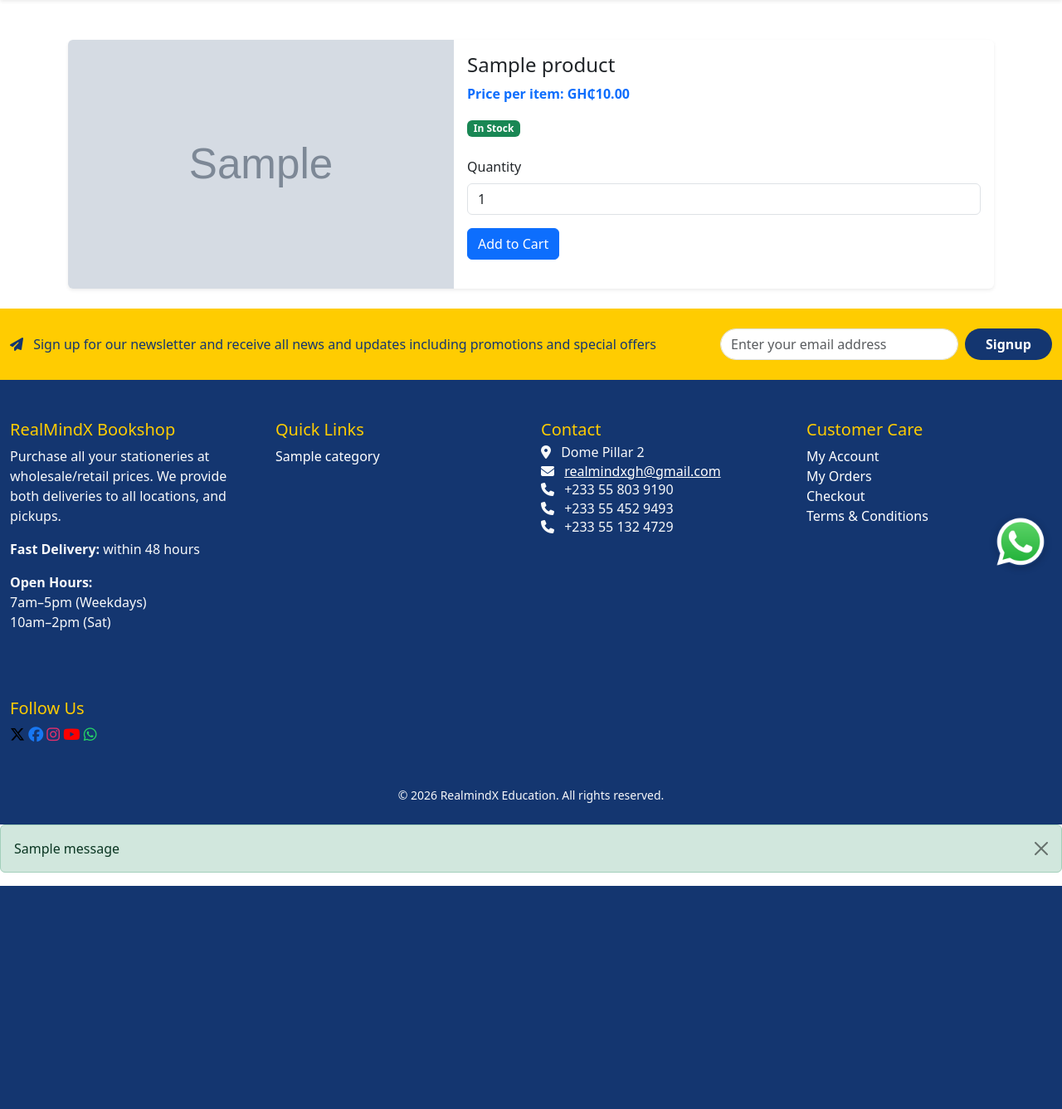
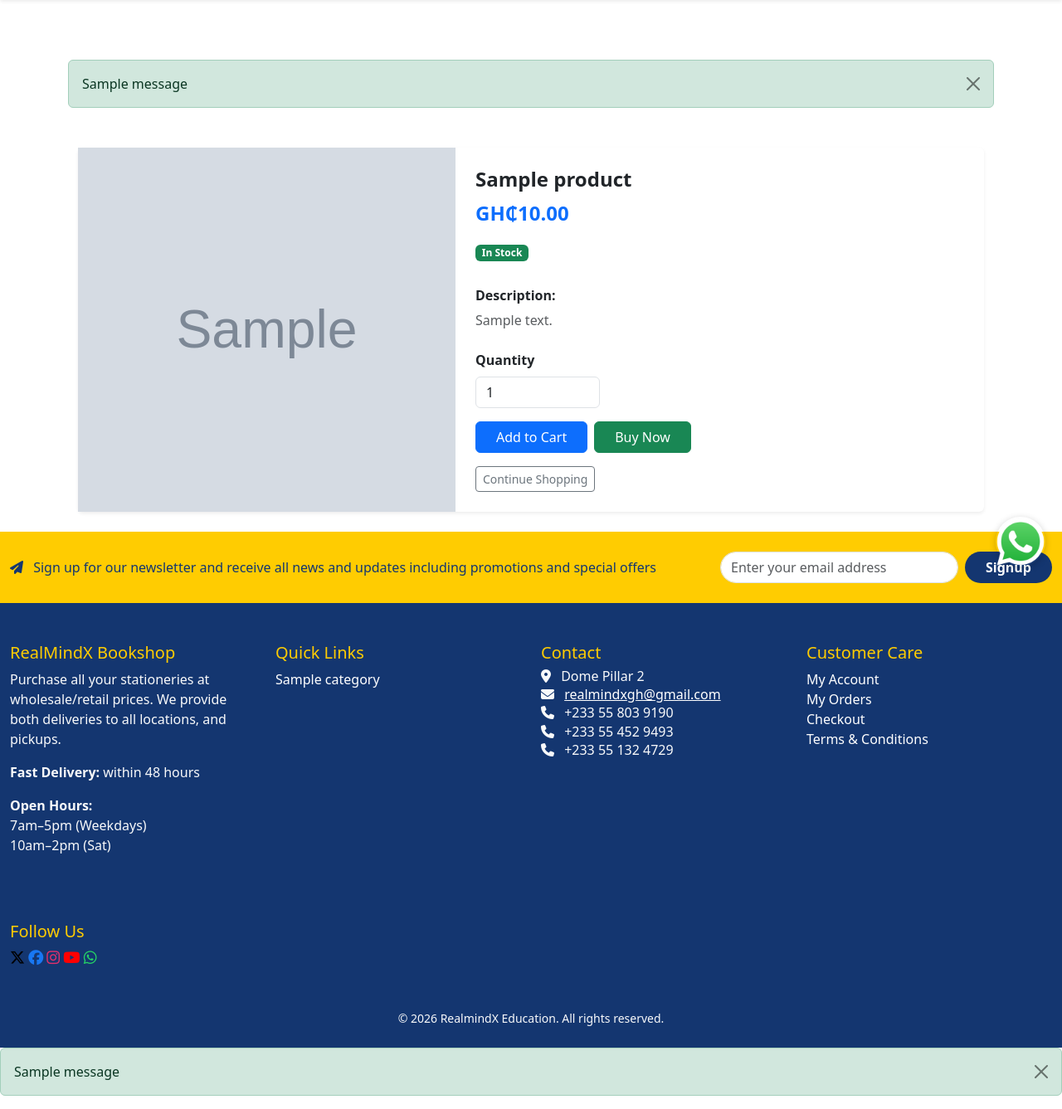
Before and after one commit to EmmanuelDanso1/RealmindX_mall, a Flask app: page /add/1 in a window 1280 px wide. Shown: the part 97-1434 px from the top of the page at 83% size. Before the commit the page ends 1165 px from the top, so only its background shows below. Run offline with Flask 3, Linux system fonts and the light colour scheme; tables that the repository leaves empty hold one stand-in row (values such as "Sample post"); grey boxes marked "Sample" are stand-in pictures; one stand-in notice (Sample message) is shown; some libraries are stand-ins or nearby versions.

Commit message:
new update

```diff
--- a/e_commerce/routes/cart_routes.py
+++ b/e_commerce/routes/cart_routes.py
@@ -716,6 +716,8 @@ def add_quantity(product_id):
         quantity = int(request.form.get('quantity', 1))
         redirect_to = request.form.get('redirect_to', 'stay')
 
+        current_app.logger.info(f"[Add Quantity] Product {product_id}, Quantity: {quantity}, Redirect: {redirect_to}")
+
         # LOGGED-IN USER → DATABASE CART
         if current_user.is_authenticated:
             cart_item = Cart.query.filter_by(
@@ -751,21 +753,24 @@ def add_quantity(product_id):
                         if product.discount_percentage > 0
                         else product.price
                     ),
+                    'image': product.image_filename,
                     'quantity': quantity
                 }
 
             session['cart'] = cart
             session.modified = True
 
-        flash('Item added to cart successfully.', 'success')
+        flash(f'Added {quantity} x {product.name} to cart successfully!', 'success')
 
-        # Redirect logic
+        # Redirect based on button clicked
         if redirect_to == 'checkout':
+            current_app.logger.info(f"[Add Quantity] Redirecting to checkout")
             return redirect(url_for('cart.checkout'))
         elif redirect_to == 'cart':
+            current_app.logger.info(f"[Add Quantity] Redirecting to cart")
             return redirect(url_for('cart.view_cart'))
         else:
-            # Stay on current page - redirect back to where they came from
+            current_app.logger.info(f"[Add Quantity] Redirecting back to: {request.referrer}")
             return redirect(request.referrer or url_for('main.shop'))
 
     return render_template('cart/add_quantity.html', product=product)
--- a/e_commerce/templates/cart/add_quantity.html
+++ b/e_commerce/templates/cart/add_quantity.html
@@ -1,5 +1,5 @@
 {% extends "index.html" %}
-{% block title %}Add to Cart{% endblock %}
+{% block title %}{{ product.name }}{% endblock %}
 
 {% block content %}
 <div class="container mt-5">
@@ -7,11 +7,11 @@
     <div class="row g-0">
       <!-- Product Image -->
       <div class="col-md-5">
-        <div class="position-relative" style="height: 100%; max-height: 300px; overflow: hidden;">
+        <div class="position-relative" style="height: 100%; min-height: 400px; overflow: hidden;">
           <img
               src="{{ url_for('static', filename='uploads/' ~ product.image_filename) }}"
               alt="{{ product.name }}"
-              class="img-fluid rounded-start w-100 h-100"
+              class="img-fluid w-100 h-100"
               style="object-fit: cover;"
           >
 
@@ -25,37 +25,83 @@
         </div>
       </div>
 
-      <!-- Product Info and Quantity Form -->
+      <!-- Product Info and Add to Cart Form -->
       <div class="col-md-7">
-        <div class="card-body">
-          <h4 class="card-title">{{ product.name }}</h4>
+        <div class="card-body p-4">
+          <h4 class="card-title fw-bold">{{ product.name }}</h4>
 
+          <!-- Price Display -->
           {% if product.discount_percentage and product.discount_percentage > 0 %}
             <p class="card-text fw-bold mb-2">
               <span class="text-muted"><del>GH₵{{ '%.2f'|format(product.price) }}</del></span>
-              <span class="text-danger ms-2">GH₵{{ '%.2f'|format(product.discounted_price) }}</span>
+              <span class="text-danger ms-2 fs-4">GH₵{{ '%.2f'|format(product.discounted_price) }}</span>
               <span class="badge bg-success ms-1">{{ '%.0f'|format(product.discount_percentage) }}% OFF</span>
             </p>
           {% else %}
-            <p class="card-text text-primary fw-bold">Price per item: GH₵{{ '%.2f'|format(product.price) }}</p>
+            <p class="card-text text-primary fw-bold fs-4">GH₵{{ '%.2f'|format(product.price) }}</p>
           {% endif %}
 
+          <!-- Stock Status -->
           {% if product.in_stock %}
-            <span class="badge bg-success mb-2">In Stock</span>
+            <span class="badge bg-success mb-3">In Stock</span>
           {% else %}
-            <span class="badge bg-danger mb-2">Out of Stock</span>
+            <span class="badge bg-danger mb-3">Out of Stock</span>
           {% endif %}
 
-          <form method="POST" action="{{ url_for('cart.add_quantity', product_id=product.id) }}" class="mt-3">
+          <!-- Description -->
+          {% if product.description %}
+          <div class="mt-3 mb-4">
+            <h6 class="fw-bold">Description:</h6>
+            <p class="text-muted">{{ product.description }}</p>
+          </div>
+          {% endif %}
+
+          <!-- Add to Cart Form -->
+          <form method="POST" action="{{ url_for('cart.add_quantity', product_id=product.id) }}" class="mt-4">
             <div class="mb-3">
-              <label for="quantity" class="form-label">Quantity</label>
-              <input type="number" name="quantity" id="quantity" class="form-control" min="1" value="1" required>
+              <label for="quantity" class="form-label fw-bold">Quantity</label>
+              <input type="number"
+                     name="quantity"
+                     id="quantity"
+                     class="form-control"
+                     min="1"
+                     value="1"
+                     style="max-width: 150px;"
+                     required>
             </div>
-            <button type="submit" class="btn btn-primary" {% if not product.in_stock %}disabled{% endif %}>Add to Cart</button>
+
+            <!-- Two Buttons -->
+            <div class="d-flex gap-2 flex-wrap">
+              <!-- Add to Cart (Stay on page) -->
+              <button type="submit"
+                      class="btn btn-primary px-4"
+                      name="redirect_to"
+                      value="stay"
+                      {% if not product.in_stock %}disabled{% endif %}>
+                <i class="bi bi-cart-plus"></i> Add to Cart
+              </button>
+
+              <!-- Buy Now (Go to Checkout) -->
+              <button type="submit"
+                      class="btn btn-success px-4"
+                      name="redirect_to"
+                      value="checkout"
+                      {% if not product.in_stock %}disabled{% endif %}>
+                <i class="bi bi-lightning-fill"></i> Buy Now
+              </button>
+            </div>
+
+            <!-- Continue Shopping Link -->
+            <div class="mt-3">
+              <a href="{{ url_for('main.shop') }}" class="btn btn-outline-secondary btn-sm">
+                <i class="bi bi-arrow-left"></i> Continue Shopping
+              </a>
+            </div>
           </form>
         </div>
       </div>
     </div>
   </div>
-</div><br>
+</div>
+<br>
 {% endblock %}
--- a/e_commerce/templates/index.html
+++ b/e_commerce/templates/index.html
@@ -130,8 +130,19 @@
   </div>
 </div>
 
-<!-- Main Content -->
-<main>
+<main class="container mt-5 pt-4">
+  <!-- Flash Messages -->
+  {% with messages = get_flashed_messages(with_categories=true) %}
+    {% if messages %}
+      {% for category, message in messages %}
+        <div class="alert alert-{{ category }} alert-dismissible fade show" role="alert">
+          {{ message }}
+          <button type="button" class="btn-close" data-bs-dismiss="alert" aria-label="Close"></button>
+        </div>
+      {% endfor %}
+    {% endif %}
+  {% endwith %}
+
   {% block content %}{% endblock %}
 </main>
 
```
